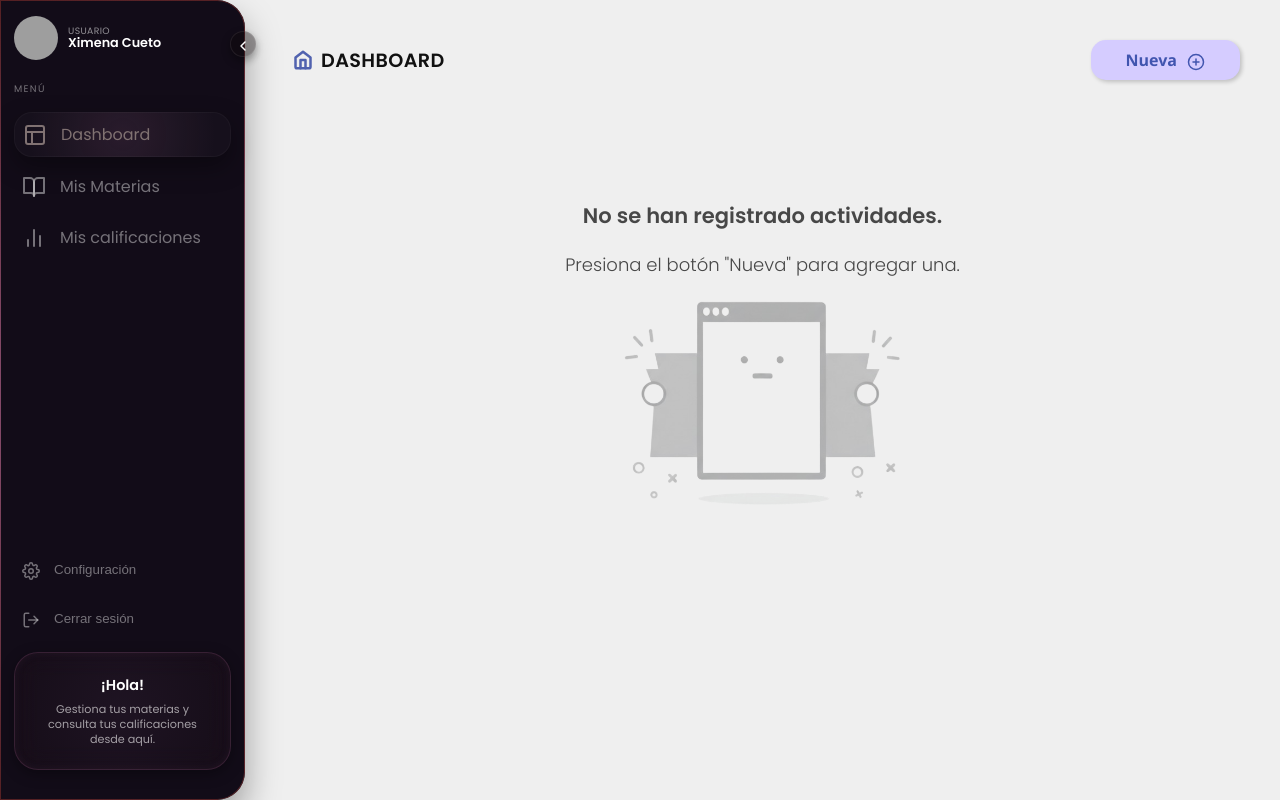
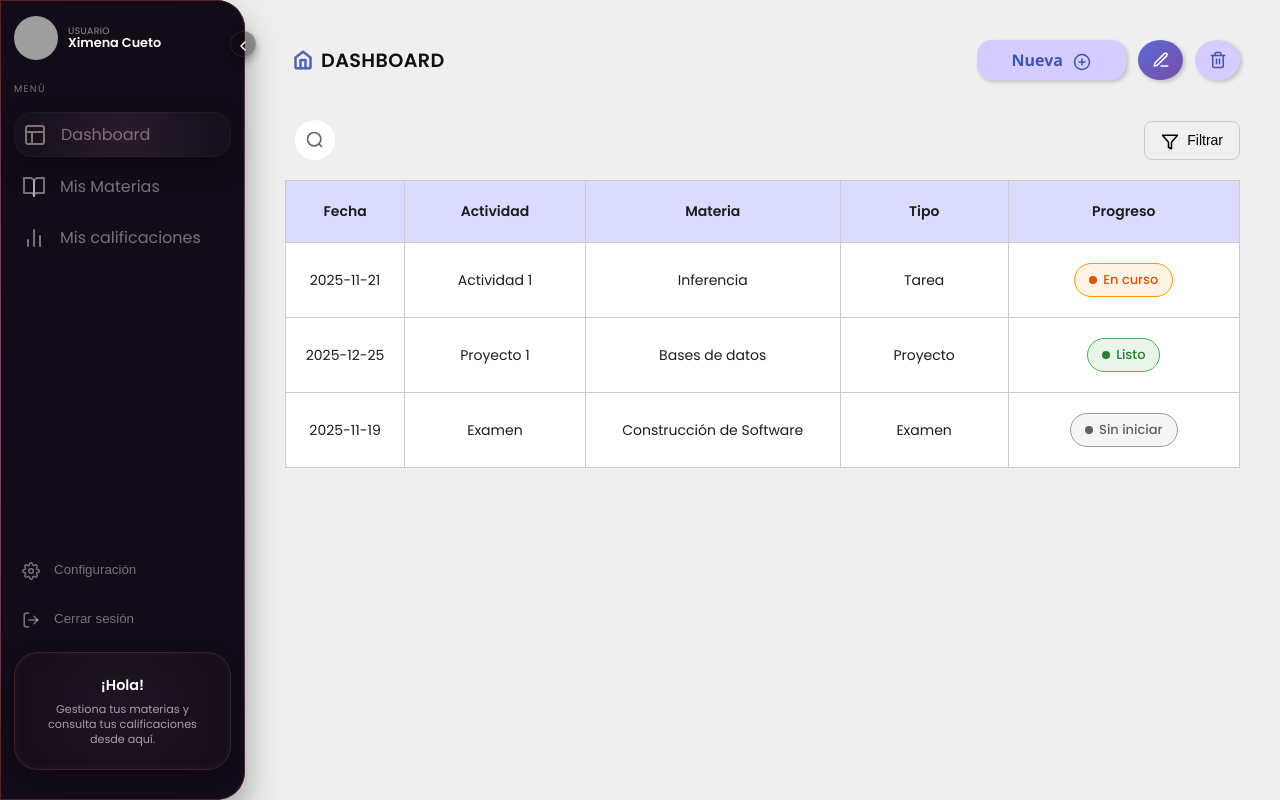
Before and after one commit to hectorcast44/ProyConstruccionSoftware, a PHP site: page /pages/dashboard.html in a window 1280 px wide. Run offline with PHP 8.4, Linux system fonts and the light colour scheme; grey boxes are pictures that could not be loaded.

Commit message:
Ultimas mejoras del dashboard (Searchbar, etc)

```diff
--- a/proyectoCS _v1/assets/buttons.css
+++ b/proyectoCS _v1/assets/buttons.css
@@ -158,3 +158,81 @@ button svg {
   height: 18px;
   stroke-width: 2;
 }
+
+/* Boton Filtro */
+.boton-filtro {
+    display: flex;
+    align-items: center;
+    gap: 8px;
+    padding: 8px 16px;
+    border: 1px solid #ccc;
+    border-radius: 8px;
+    background-color: #f0f0f0;
+    cursor: pointer;
+    font-size: 14px;
+    transition: background-color 0.3s ease;
+    user-select: none;
+}
+
+/* modal filtro dashboard */
+.modal-filtro-overlay {
+  inset: 0;
+  background: rgba(0,0,0,0.45);
+  display: flex;
+  justify-content: center;
+  align-items: center;
+  z-index: 2000;
+}
+.hidden { display: none; }
+
+
+.modal-filtro {
+background: #fff;
+width: 380px;
+padding: 20px;
+border-radius: 10px;
+box-shadow: 0 5px 20px rgba(0,0,0,0.2);
+display: flex;
+flex-direction: column;
+gap: 15px;
+}
+
+
+.modal-filtro-header {
+display: flex;
+justify-content: space-between;
+align-items: center;
+}
+
+
+.close-btn {
+background: none;
+border: none;
+font-size: 22px;
+cursor: pointer;
+}
+
+
+.modal-filtro-body label { margin-top: 10px; font-weight: 600; }
+.modal-filtro-body input, .modal-filtro-body select {
+width: 100%;
+padding: 8px;
+border-radius: 6px;
+border: 1px solid #ccc;
+}
+
+
+.modal-filtro-footer {
+display: flex;
+justify-content: flex-end;
+}
+
+
+.apply-btn {
+padding: 10px 20px;
+background: #6a4bc3;
+color: white;
+border: none;
+border-radius: 6px;
+cursor: pointer;
+}
--- a/proyectoCS _v1/assets/search-bar.css
+++ b/proyectoCS _v1/assets/search-bar.css
@@ -112,21 +112,6 @@
     align-items: center;
 }
 
-/* Boton Filtro */
-.filter-button {
-    display: flex;
-    align-items: center;
-    gap: 8px;
-    padding: 8px 16px;
-    border: 1px solid #ccc;
-    border-radius: 8px;
-    background-color: #f0f0f0;
-    cursor: pointer;
-    font-size: 14px;
-    transition: background-color 0.3s ease;
-    user-select: none;
-}
-
 /* Search bar del Dashboard */
 .search-box {
   position: relative;
--- a/proyectoCS _v1/assets/table-theme.css
+++ b/proyectoCS _v1/assets/table-theme.css
@@ -198,10 +198,11 @@
   border-spacing: 0;
   background-color: #fff;
   border-right: none;
+  margin: auto;
 }
 
 .dashboard-table-wrapper th {
-    padding: 16px 20px;
+  padding: 20px 0px;
   text-align: center;
   font-weight: 600;
   color: #1d1d1f;
@@ -209,12 +210,13 @@
   border: 1px solid #cccccc;
   border-right: none;
   background-color: #dbdbff;
-    min-width: 90px;
-    max-width: 120px;
+  width: 20px;
+  max-width: 50px;
+  overflow: hidden;
 }
 
 .dashboard-table-wrapper td {
-    padding: 20px;
+  padding: 20px 0px;
   border-left: 1px solid #cccccc;
   border-bottom: 1px solid #cccccc;
   color: #1d1d1f;
@@ -234,7 +236,8 @@
   background: #efefef !important;
   border: none !important;
   box-shadow: none !important;
-    width: 120px;
+  width: 50px;
+  max-width: 50px;
 }
 
 .filter-btns {
@@ -268,17 +271,20 @@
   background-color: #f9f9f9;
   color: #1d1d1f;
   cursor: pointer;
+  appearance: none;
   -webkit-appearance: none;
   -moz-appearance: none;
 }
 
 /* Badges de progreso */
 .progress-badge {
-    display: inline-flex;
+  display: flex;
+  width: fit-content;
   align-items: center;
   gap: 6px;
   padding: 6px 14px;
   border-radius: 20px;
+  margin: auto;
   font-size: 13px;
   font-weight: 500;
   border: 1.5px solid;
@@ -287,7 +293,6 @@
   -moz-user-select: none;
   -ms-user-select: none;
   user-select: none;
-
 }
 
 .progress-badge::before {
--- a/proyectoCS _v1/js/buttons.js
+++ b/proyectoCS _v1/js/buttons.js
@@ -18,7 +18,7 @@ document.addEventListener('DOMContentLoaded', () => {
   cargarPartial(
     '../partials/boton-nueva.html',
     'contenedor-boton-nueva',
-    'abrir-boton-nueva',
+    'boton-nueva',
     abrirModalNueva
   );
 
@@ -32,6 +32,15 @@ document.addEventListener('DOMContentLoaded', () => {
   cargarPartial(
     '../partials/boton-eliminar.html',
     'contenedor-boton-eliminar',
-    'abrir-boton-eliminar'
+    'boton-eliminar',
+    botonEliminarMasivo
   );
+
+  cargarPartial(
+    '../partials/boton-filtro.html',
+    'contenedor-boton-filtro',
+    'boton-filtro',
+    abrirModalFiltro
+  );
+
 });
--- a/proyectoCS _v1/js/dashboard.js
+++ b/proyectoCS _v1/js/dashboard.js
@@ -1,6 +1,8 @@
 let modoEdicionActivo = false;
 
 document.addEventListener('DOMContentLoaded', verificarTablaVacia);
+
+// Si la tabla está vacía, oculta elementos y muestra mensaje
 function verificarTablaVacia() {
     const grupoFiltros = document.getElementById('content-group');
     const tabla = document.getElementById('tabla');
@@ -24,7 +26,27 @@ function verificarTablaVacia() {
     }
 }
 
+// Borrar todas las filas de la tabla
+function botonEliminarMasivo() {
+    const filas = document.querySelectorAll('#tabla-body tr');
+    const confirmar = window.confirm('¿Estás seguro de que deseas eliminar todas las actividades? Esta acción no se puede deshacer.');
+    if (!confirmar) return;
+    filas.forEach(tr => tr.remove());
+    verificarTablaVacia();
+}
 
+// Barra de busqueda funcional
+document.getElementById("d-search-input").addEventListener("input", function () {
+    const filtro = this.value.toLowerCase();
+    const filas = document.querySelectorAll("#tabla-body tr");
+
+    filas.forEach(fila => {
+        const textoFila = fila.innerText.toLowerCase();
+        fila.style.display = textoFila.includes(filtro) ? "" : "none";
+    });
+});
+
+// Actualizar la columna de acciones (editar/eliminar) en la tabla
 function actualizarColumnaAcciones() {
     modoEdicionActivo = !modoEdicionActivo;
 
@@ -127,7 +149,7 @@ document.addEventListener('click', (e) => {
 });
 
 function cambiarProgreso(el) {
-  const estados = ["sin iniciar", "en curso", "completado"];
+  const estados = ["sin iniciar", "en curso", "listo"];
 
   let actual = el.dataset.progreso;
   let idx = estados.indexOf(actual);
--- /dev/null
+++ b/proyectoCS _v1/js/modal-filtro.js
@@ -0,0 +1,52 @@
+
+// Abrir modal
+function abrirModalFiltro() {
+    const modal = document.getElementById("filtro-modal");
+    document.getElementById("filter-button").addEventListener("click", () => {
+    modal.classList.remove("oculto");
+    });
+}
+
+
+// Cerrar modal
+document.getElementById("cerrar-filtro").addEventListener("click", () => {
+modal.classList.add("oculto");
+});
+
+
+// Lógica de filtrado
+document.getElementById("aplicar-filtros").addEventListener("click", () => {
+const tipo = document.getElementById("filtro-tipo").value.toLowerCase();
+const progreso = document.getElementById("filtro-progreso").value.toLowerCase();
+const materia = document.getElementById("filtro-materia").value.toLowerCase();
+const fechaMin = document.getElementById("filtro-fecha-min").value;
+const fechaMax = document.getElementById("filtro-fecha-max").value;
+
+
+const filas = document.querySelectorAll("#tabla-body tr");
+
+
+filas.forEach(fila => {
+const fecha = fila.children[0].innerText.trim();
+const actividad = fila.children[1].innerText.toLowerCase();
+const materiaFila = fila.children[2].innerText.toLowerCase();
+const tipoFila = fila.children[3].innerText.toLowerCase();
+const progresoFila = fila.children[4].innerText.toLowerCase();
+
+
+let mostrar = true;
+
+
+if (tipo && !tipoFila.includes(tipo)) mostrar = false;
+if (progreso && !progresoFila.includes(progreso)) mostrar = false;
+if (materia && !materiaFila.includes(materia)) mostrar = false;
+if (fechaMin && fecha < fechaMin) mostrar = false;
+if (fechaMax && fecha > fechaMax) mostrar = false;
+
+
+fila.style.display = mostrar ? "" : "none";
+});
+
+
+modal.classList.add("oculto");
+});
--- a/proyectoCS _v1/js/modal-nueva.js
+++ b/proyectoCS _v1/js/modal-nueva.js
@@ -20,7 +20,6 @@ function abrirModalNueva() {
       .catch(err => console.error('Error cargando modal:', err));
     return;
   }
-
   modal.showModal();
 }
 
@@ -34,6 +33,9 @@ function inicializarModalNueva() {
   // cerrar
   cerrar.addEventListener('click', () => {
     modal.close();
+    form.reset();
+    // limpiar el estado
+    delete form.dataset.editIndex;
   });
 
   // submit del form: leer datos y agregar fila a la tabla (tbody)
@@ -42,7 +44,7 @@ function inicializarModalNueva() {
 
     const data = Object.fromEntries(new FormData(form).entries());
 
-    // Escapar texto sencillo para evitar inyección
+    // evitar inyección de HTML
     function esc(s){
       return String(s || '')
         .replaceAll('&','&amp;')
@@ -95,6 +97,7 @@ function inicializarModalNueva() {
     form.reset();
     modal.close();
     verificarTablaVacia();
+    if (modoEdicionActivo === true){actualizarColumnaAcciones();}
   }
 
     // volver a inicializar iconos (si necesitas)
--- a/proyectoCS _v1/pages/dashboard.html
+++ b/proyectoCS _v1/pages/dashboard.html
@@ -36,10 +36,7 @@
                     <i data-feather="search" class="d-search-icon"></i>
                     <input type="text" id="d-search-input" class="d-search-input" placeholder="Buscar...">
                 </div>
-                <a class="filter-button" id="filter-button">
-                    <i data-feather="filter"></i>
-                    <span>Filtrar</span>
-                </a>
+                <div id="contenedor-boton-filtro"></div>
             </div>
 
             <!-- Contenido de tabla -->
@@ -54,6 +51,39 @@
                     </tr>
                 </thead>
                 <tbody id="tabla-body">
+                    <tr>
+                        <td>2025-11-21</td>
+                        <td>Actividad 1	</td>
+                        <td>Inferencia</td>
+                        <td>Tarea</td>
+                        <td>
+                            <span class="progress-badge progress-encurso" data-progreso="en curso">
+                                En curso
+                            </span>
+                        </td>
+                    </tr>
+                    <tr>
+                        <td>2025-12-25</td>
+                        <td>Proyecto 1</td>
+                        <td>Bases de datos</td>
+                        <td>Proyecto</td>
+                        <td>
+                            <span class="progress-badge progress-completado" data-progreso="listo">
+                                Listo
+                            </span>
+                        </td>
+                    </tr>
+                    <tr>
+                        <td>2025-11-19</td>
+                        <td>Examen</td>
+                        <td>Construcción de Software</td>
+                        <td>Examen</td>
+                        <td>
+                            <span class="progress-badge progress-sininiciar" data-progreso="sin iniciar">
+                                Sin iniciar
+                            </span>
+                        </td>
+                    </tr>
                 </tbody>
             </table>
             <div id="mensaje-vacio" class="oculto">
@@ -66,8 +96,9 @@
         <script src="https://unpkg.com/feather-icons"></script>
         <!-- sidebar dinámico -->
         <script src="../js/sidebar.js"></script>
-        <!-- Lógica del modal -->
+        <!-- Lógica de modales -->
         <script src="../js/modal-nueva.js"></script>
+        <script src="../js/modal-filtro.js"></script>
         <!-- Lógica de boton nueva calificación -->
         <script src="../js/buttons.js"></script>
         <!-- Lógica de la página Dashboard -->
--- /dev/null
+++ b/proyectoCS _v1/partials/boton-filtro.html
@@ -0,0 +1,4 @@
+<button class="boton-filtro" id="boton-filtro" aria-label="Abrir filtro de actividades">
+    <i data-feather="filter"></i>
+    <span>Filtrar</span>
+</button>
--- a/proyectoCS _v1/partials/boton-nueva.html
+++ b/proyectoCS _v1/partials/boton-nueva.html
@@ -1,4 +1,4 @@
-<button class="boton-nueva" id="abrir-boton-nueva" aria-label="Agregar nueva calificación">
+<button class="boton-nueva" id="boton-nueva" aria-label="Agregar nueva calificación">
     <span>Nueva</span>
     <i data-feather="plus-circle"></i>
 </button>
--- a/proyectoCS _v1/partials/modal-nueva.html
+++ b/proyectoCS _v1/partials/modal-nueva.html
@@ -4,7 +4,7 @@
     </a>
 
     <div class="form-container">
-        <form id="form-actividad">
+        <form id="form-actividad" method="post">
             <div class="modal-form">
                 <div class="modal-title">
                     <i data-feather="file-plus"></i>
```
Also changed, not shown: proyectoCS _v1/partials/modal-filtro.html (added, +33 -0 lines). Lines whose indentation alone changed are shown as unchanged.
